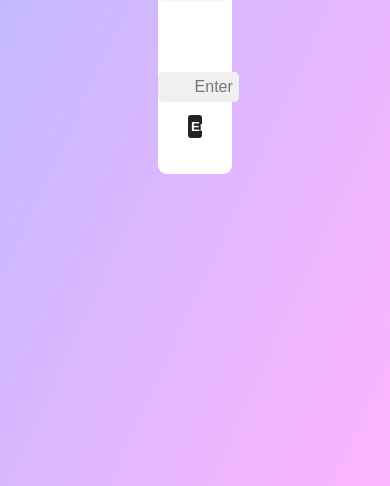
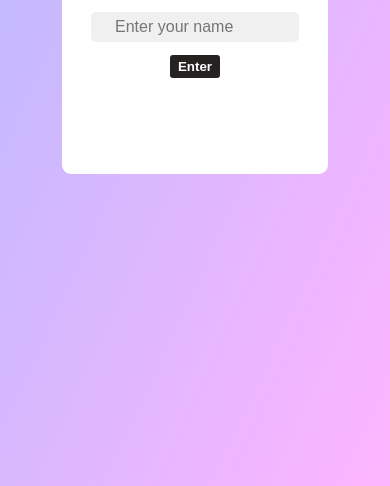
Before and after one commit to Aman-Sidd/Chat-Up, a website: page public/index.html in a window 390 px wide. Shown: the part 358-844 px from the top of the page. Drawn offline with Linux system fonts and the light colour scheme.

Commit message:
changing CSS

```diff
--- a/public/index.html
+++ b/public/index.html
@@ -87,6 +87,15 @@
             margin-bottom: 4px;
             width: -webkit-fill-available;
         }
+        @media screen and (min-width: 25px) and (max-width: 699px){
+        .form input[type="text"]{
+            padding: 6px 6px 6px 24px;
+            width: 67%;
+         }
+        .form{
+          width: 71%;
+        }
+    }
     </style>
 </head>
 
--- a/public/style.css
+++ b/public/style.css
@@ -587,10 +587,5 @@
   .showChats_innerContent3{
     font-size:10px;
   }
-  .form input[type="text"]{
-    padding: 6px 6px 6px 20px;
-  }
-  .form{
-    width: 71%;
-  }
+
 }
```
